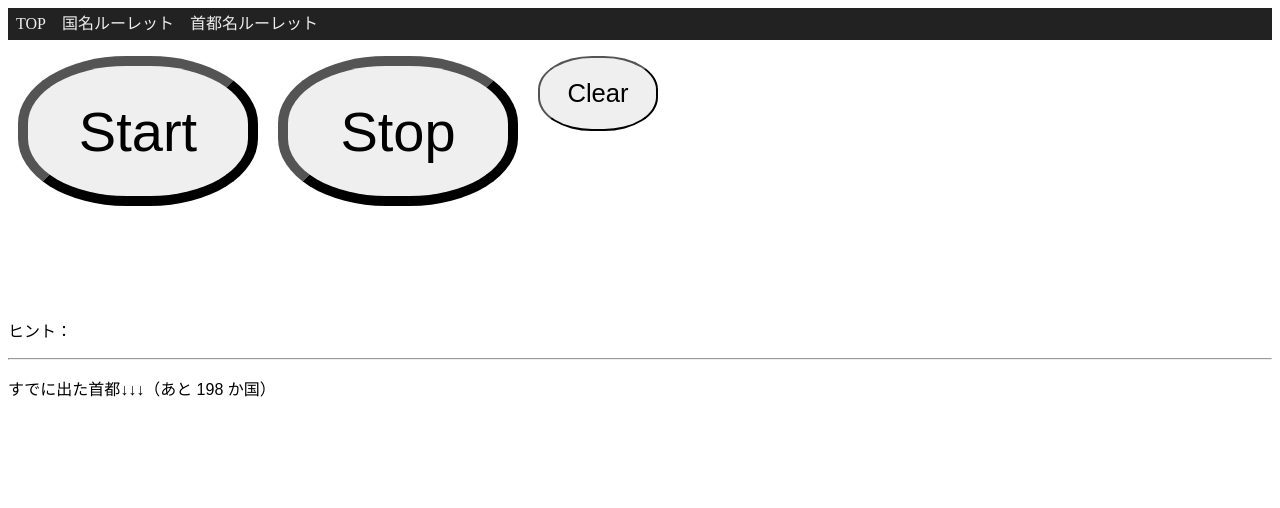
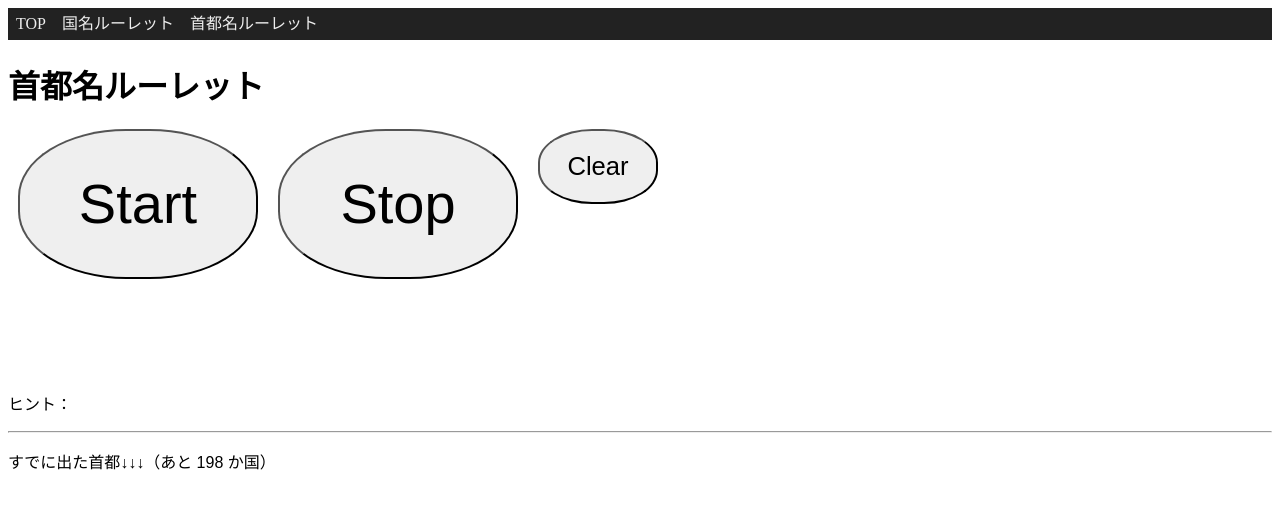
Before and after one commit to baum9chen/webapp-vue, a Nuxt app: page /Capital in a window 1280 px wide. Shown: the top 508 px of the page. Built offline with nearby package versions, Linux system fonts and the light colour scheme.

Commit message:
update layout

```diff
--- a/pages/Capital.vue
+++ b/pages/Capital.vue
@@ -1,5 +1,6 @@
 <template>
   <div class="container">
+    <h1>首都名ルーレット</h1>
     <div class="content">
       <p>
         <button class="roulette-btn roulette-button-start" @click="start_roulette">Start</button>
@@ -114,19 +115,15 @@ export default Vue.extend({
 div.content {
   font-family: sans-serif;
 }
+h1 {
+  font-size: 2em;
+}
 button.roulette-btn {
   width: 240px;
   height: 150px;
   border-radius: 45%;
-  border-width: 10px;
   font-size: 3.5em;
   margin: 0px 10px;
-}
-button.roulette-btn-start {
-  border-color: #0000ff;
-}
-button.roulette-btn-stop {
-  border-color: #ff0000;
 }
 button.roulette-btn-clear {
   width: 120px;
```
